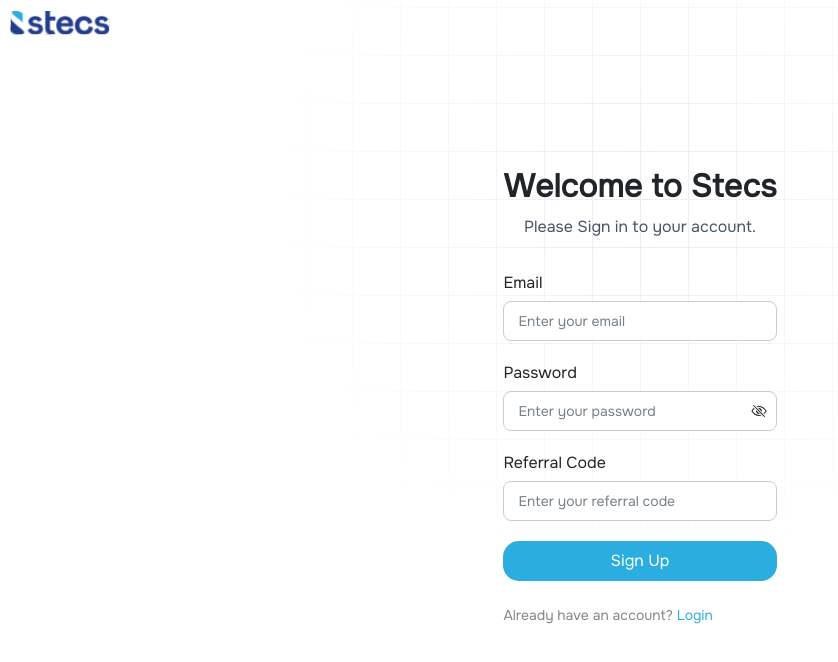
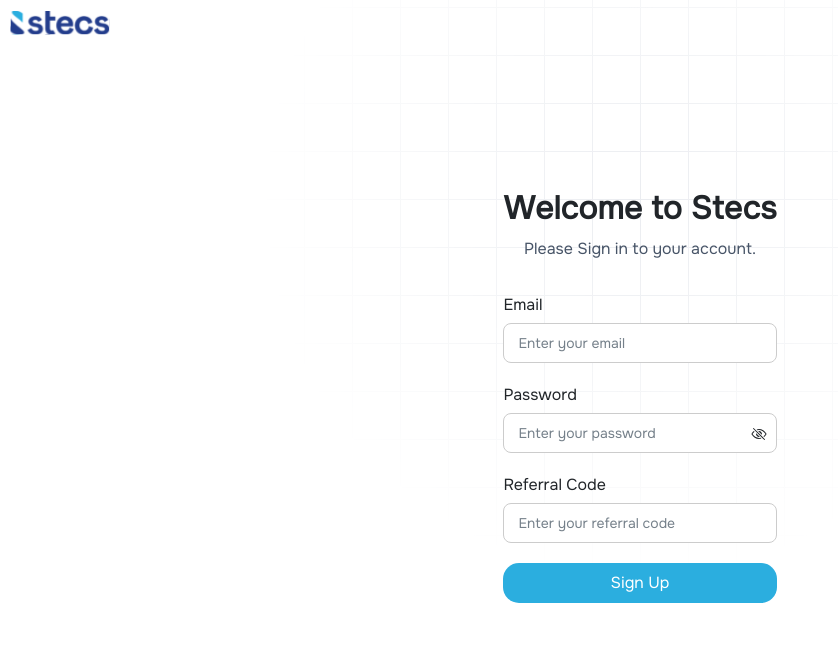
Before and after one commit to fujadev/stecs-personal, a React (Create React App) app: page /register in a window 1280 px wide. Shown: the top 662 px of the page, without its empty margins (0-838 px from the left). Built offline with nearby package versions, Linux system fonts and the light colour scheme.

Commit message:
new landing site

```diff
--- a/src/pages/Products/index.js
+++ b/src/pages/Products/index.js
@@ -65,7 +65,7 @@ export default function Products() {
                 Download
               </MyButton>
               <MyButton href="#download" className={classes.signUpButton}>
-                <Link to="/community">Sign Up</Link>
+                <Link to="/register">Sign Up</Link>
               </MyButton>
             </div>
           </div>
--- a/src/pages/Register/index.js
+++ b/src/pages/Register/index.js
@@ -140,9 +140,9 @@ export default function Register() {
               )}
             </Formik>
           </div>
-          <p className={classes.loginLinkMessage}>
+          {/* <p className={classes.loginLinkMessage}>
             Already have an account? <span>Login</span>
-          </p>
+          </p> */}
         </div>
       </div>
     </div>
```
